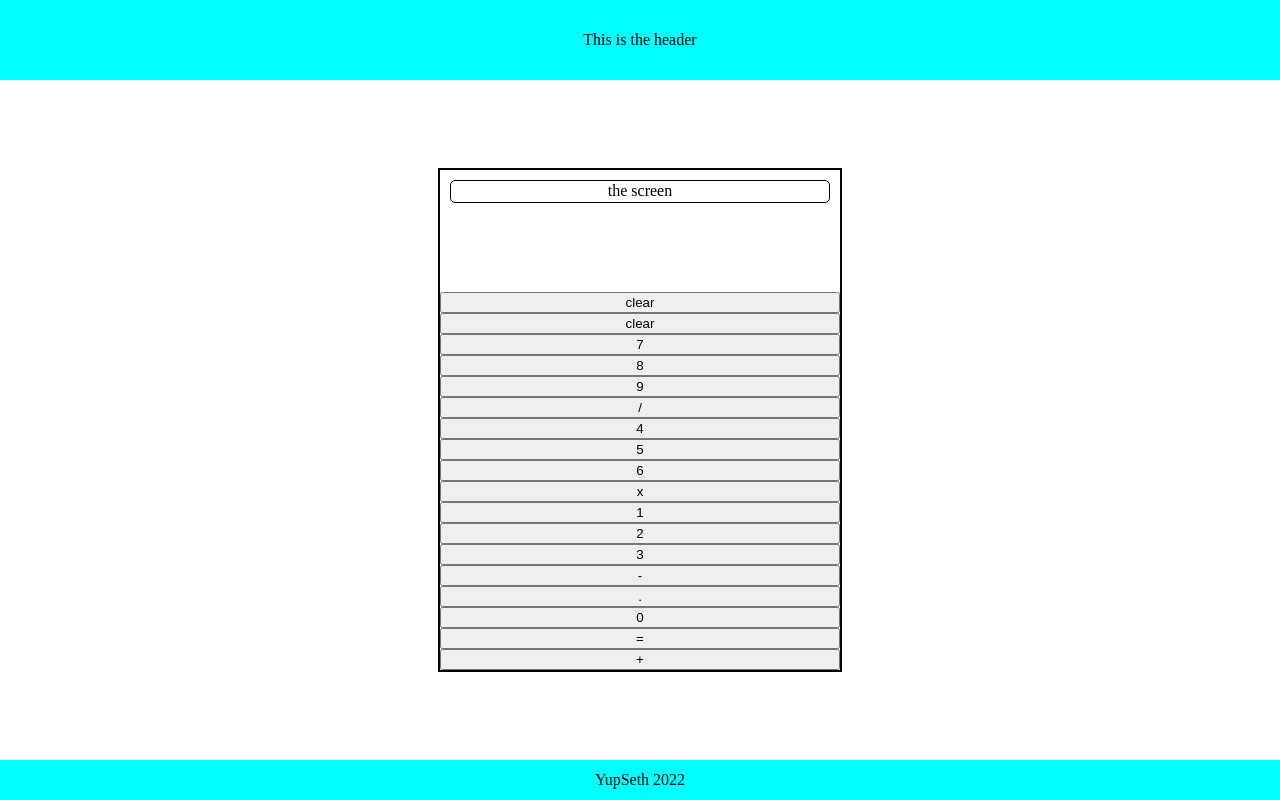
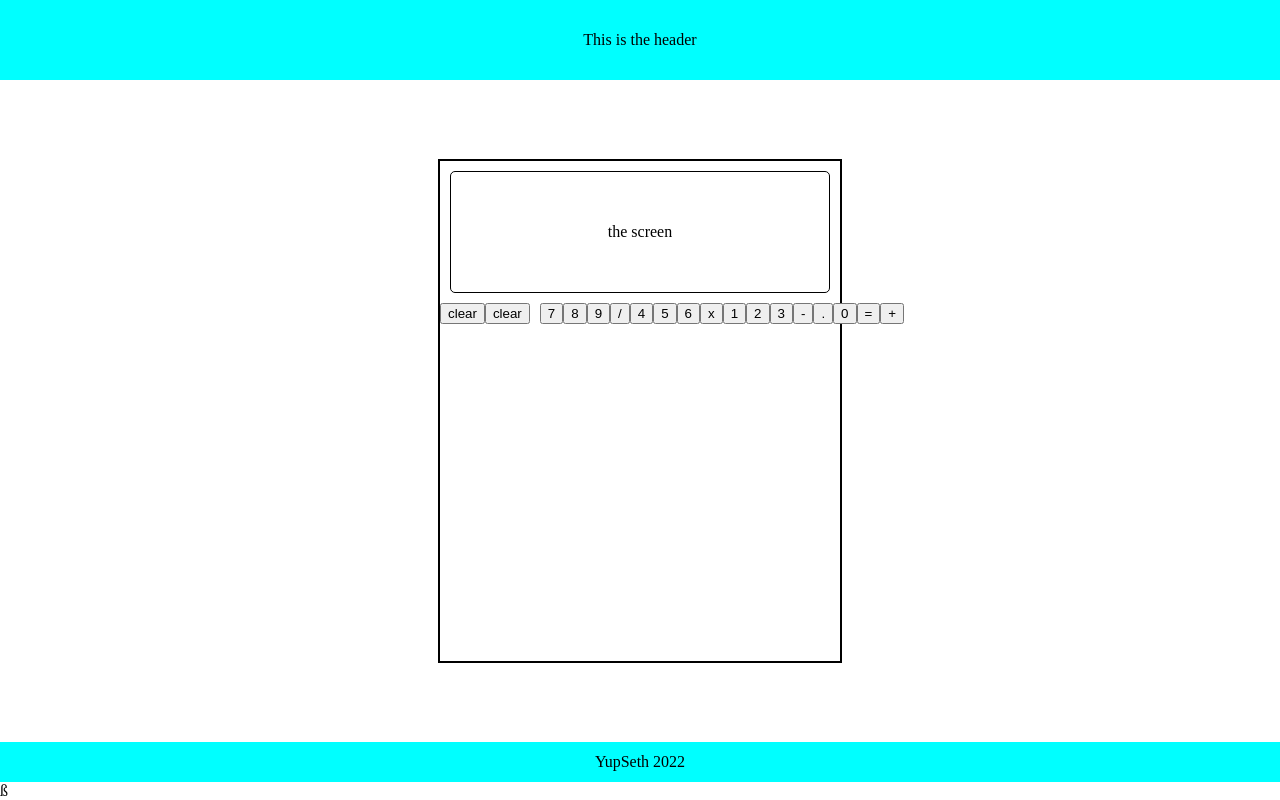
Before and after one commit to yupseth/Calculator, a plain HTML site: page index.html in a window 1280 px wide. Drawn offline with Linux system fonts and the light colour scheme.

Commit message:
Commit before massive changes

```diff
--- a/index.html
+++ b/index.html
@@ -9,14 +9,22 @@
     <script src="script.js" defer></script>
 </head>
 <body>
+
     <div class = container>
-        <div class = header> This is the header </div>
+        <div class = header> This is the header
+         </div>
 
         <div class = calculator>
-          <div class = screen> the screen</div>
-          <div class = buttonGrid></div>
-            <button class="clearBtn">clear</button>
-            <button class="deleteBtn">clear</button>
+            <div class = screen> the screen
+             </div>
+
+            <div class = buttonGrid>
+              <div class="bigBtn">
+                <button class="longBtn" id="clearBtn">clear</button>
+                <button class="longBtn" id="deleteBtn">clear</button>
+              </div>
+
+              <div class="smallBtn">
                 <button class="btn">7</button>
                 <button class="btn">8</button>
                 <button class="btn">9</button>
@@ -34,7 +42,11 @@
                 <button class="btn">=</button>
                 <button class="btn">+</button>
               </div>
+
+            </div>
+         </div>
+
         <div class = footer> YupSeth 2022</div>
     </div>
 </body>
-</html>
+</html>ß
--- a/style.css
+++ b/style.css
@@ -51,20 +51,33 @@ body {
 }
 
 .buttonGrid{
-    display: flex;
+    /*display: flex;
     flex-wrap: wrap;
     margin:10px;
     height: 348px;
     align-items: center;
-    justify-content: center;
+    justify-content: center;*/
+    display: grid;
+    grid-template-columns: repeat(4, 1fr);
+    grid-gap: 10px;
+
+}
+
+.bigBtn{
+    display: flex;
+    flex-direction: row;
+
+}
+
+.smallBtn{
+    display: flex;
+    flex-direction: row;
 }
 /* The styling of JS cells
 .cell {
     box-sizing: border-box;
     border: 1px solid black;
     border-radius: 30px;
-
-
 }
 */
 
```
Lines whose indentation alone changed are shown as unchanged.
